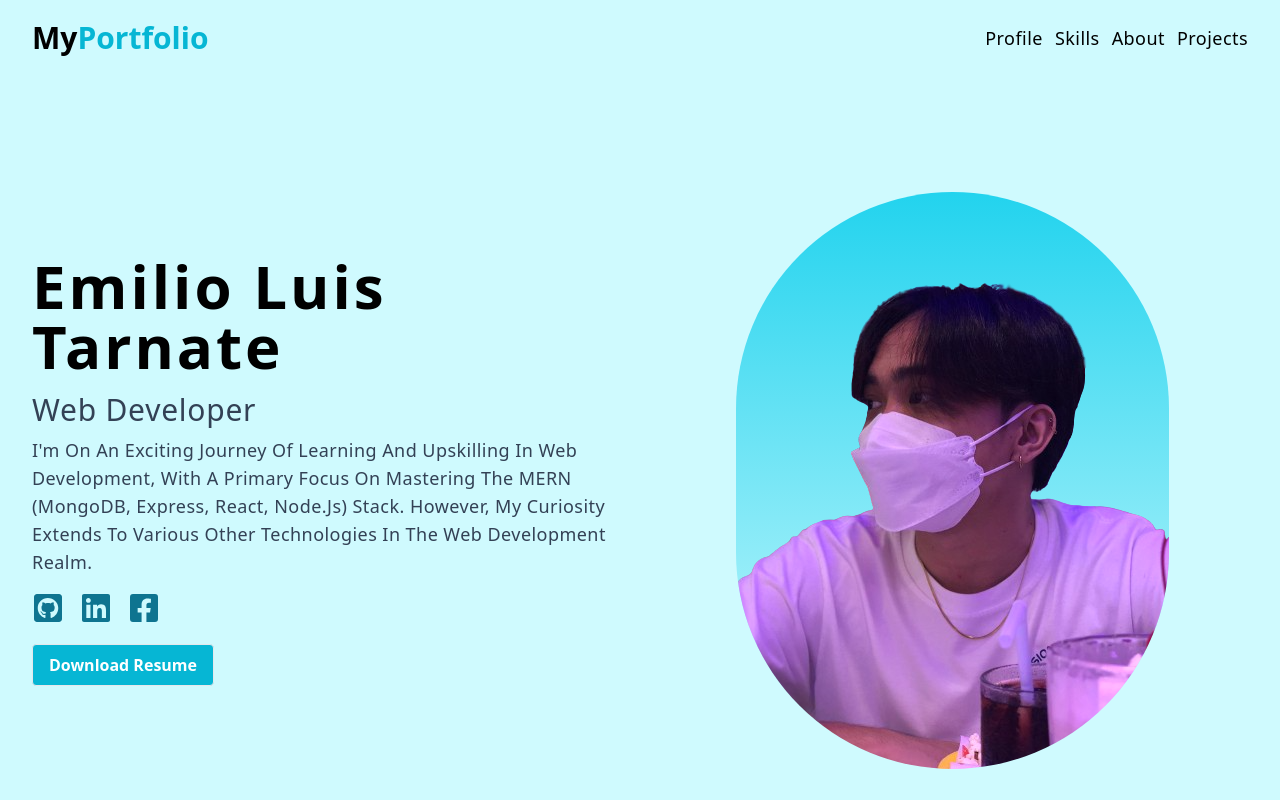
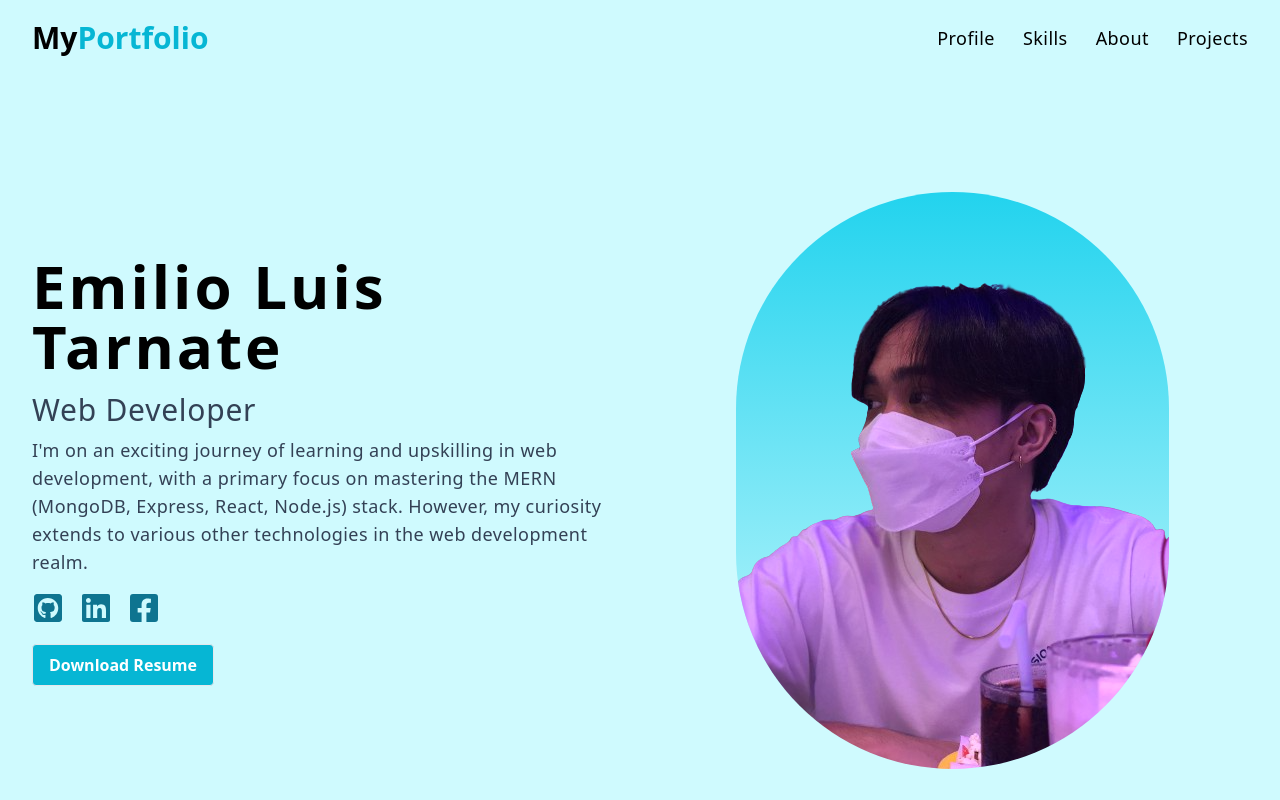
Before and after one commit to ulzzz/portfolio, a React (Vite) app: page / in a window 1280 px wide. Shown: the top 800 px of the page. Built offline with nearby package versions, Linux system fonts and the light colour scheme.

Commit message:
added some changes

```diff
--- a/src/components/Hero.jsx
+++ b/src/components/Hero.jsx
@@ -4,7 +4,7 @@ import React, { useState } from 'react';
 
 const Hero = () => {
   const [resumePath, setResumePath] = useState(
-    '/../../public/EmilioLuis_Tarnate_RESUME.pdf'
+    '/EmilioLuis_Tarnate_RESUME.pdf'
   );
 
   const handleDownloadResume = () => {
@@ -24,7 +24,7 @@ const Hero = () => {
           <p className="mt-4 text-3xl text-slate-700 capitalize tracking-wide">
             Web Developer
           </p>
-          <p className="mt-2 text-lg text-slate-700 capitalize tracking-wide">
+          <p className="mt-2 text-lg text-slate-700 tracking-wide">
             I'm on an exciting journey of learning and upskilling in web
             development, with a primary focus on mastering the MERN (MongoDB,
             Express, React, Node.js) stack. However, my curiosity extends to
--- a/src/components/Navbar.jsx
+++ b/src/components/Navbar.jsx
@@ -18,7 +18,7 @@ const Navbar = () => {
           </h2>
           <div className="flex gap-x-3 font-medium">
             {/* Desktop navigation for larger screens */}
-            <div className={`hidden sm:flex gap-x-3 font-medium`}>
+            <div className={`hidden sm:flex gap-x-7`}>
               {links.map((link) => {
                 const { id, href, text } = link;
                 return (
@@ -41,15 +41,15 @@ const Navbar = () => {
                 {isDrawerOpen ? <BsXLg /> : <BsList />}
               </button>
               {isDrawerOpen && (
-                <div className="absolute top-16 left-0 right-0 bg-cyan-200 py-4 px-2 sm:hidden">
-                  <div className=" items-center flex flex-col gap-y-2 font-medium">
+                <div className="absolute top-20 left-7 right-7 bg-cyan-200 py-12  border-4 border-cyan-300 rounded-lg">
+                  <div className=" items-center flex flex-col gap-20 mb-2">
                     {links.map((link) => {
                       const { id, href, text } = link;
                       return (
                         <a
                           key={id}
                           href={href}
-                          className="capitalize text-lg tracking-wide hover:text-cyan-600 duration-300"
+                          className="underline decoration-cyan-500 underline-offset-4 capitalize text-xl "
                           onClick={toggleDrawer}
                         >
                           {text}
--- a/src/components/ProjectsCard.jsx
+++ b/src/components/ProjectsCard.jsx
@@ -1,5 +1,5 @@
-import { FaGithubSquare, FaLinkedin, FaTwitterSquare } from "react-icons/fa";
-import { TbWorldWww } from "react-icons/tb";
+import { FaGithubSquare } from 'react-icons/fa';
+import { TbWorldWww } from 'react-icons/tb';
 
 const ProjectsCard = ({ url, img, github, title, text }) => {
   return (
@@ -7,9 +7,9 @@ const ProjectsCard = ({ url, img, github, title, text }) => {
       <img
         src={img}
         alt={title}
-        className="w-full object-cover rounded-t-lg h-64"
+        className="w-full object-fit rounded-t-lg h-64"
       />
-      <div className="capitalize p-8">
+      <div className=" p-8">
         <h2 className="text-xl tracking-wide font-medium">{title}</h2>
         <p className="mt-4 text-slate-700 leading-loose">{text}</p>
         <div className="mt-4 flex gap-x-4">
--- a/src/data.jsx
+++ b/src/data.jsx
@@ -9,6 +9,8 @@ import {
   SiTailwindcss,
   SiExpress,
 } from 'react-icons/si';
+import jobify from './assets/jobify.png';
+import todolist from './assets/todolist.png';
 
 export const links = [
   { id: nanoid(), href: '#home', text: 'profile' },
@@ -101,26 +103,18 @@ export const skills = [
 export const projects = [
   {
     id: nanoid(),
-    img: 'https://images.pexels.com/photos/326503/pexels-photo-326503.jpeg?auto=compress&cs=tinysrgb&w=800',
-    url: 'https://react-projects.netlify.app/',
-    github: 'https://github.com/john-smilga',
-    title: 'first project test',
-    text: 'Lorem ipsum dolor sit amet consectetur, adipisicing elit. Asperiores aperiam porro impedit tenetur quo hic omnis doloribus dolores enim deleniti.',
+    img: jobify,
+    url: 'https://temp-mern-jobify.onrender.com/',
+    github: 'https://github.com/ulzzz/jobify',
+    title: 'Jobify MERN App',
+    text: 'This project is taught by John Smilga on UDEMY. In this MERN project, I gained a deep understanding of the CRUD, Auth and many other things.',
   },
   {
     id: nanoid(),
-    img: 'https://images.pexels.com/photos/2148222/pexels-photo-2148222.jpeg?auto=compress&cs=tinysrgb&w=800',
-    url: 'https://react-projects.netlify.app/',
-    github: 'https://github.com/john-smilga',
-    title: 'second project',
-    text: 'Lorem ipsum dolor sit amet consectetur, adipisicing elit. Asperiores aperiam porro impedit tenetur quo hic omnis doloribus dolores enim deleniti.',
-  },
-  {
-    id: nanoid(),
-    img: 'https://images.pexels.com/photos/12883026/pexels-photo-12883026.jpeg?auto=compress&cs=tinysrgb&w=800',
-    url: 'https://react-projects.netlify.app/',
-    github: 'https://github.com/john-smilga',
-    title: 'third project',
-    text: 'Lorem ipsum dolor sit amet consectetur, adipisicing elit. Asperiores aperiam porro impedit tenetur quo hic omnis doloribus dolores enim deleniti.',
+    img: todolist,
+    url: '#',
+    github: 'https://github.com/ulzzz/todo-list',
+    title: 'Simple To-do list',
+    text: 'In this project i learnt how to use basics of react hooks',
   },
 ];
```
Also changed, not shown: src/assets/jobify.png (added), src/assets/todolist.png (added).
